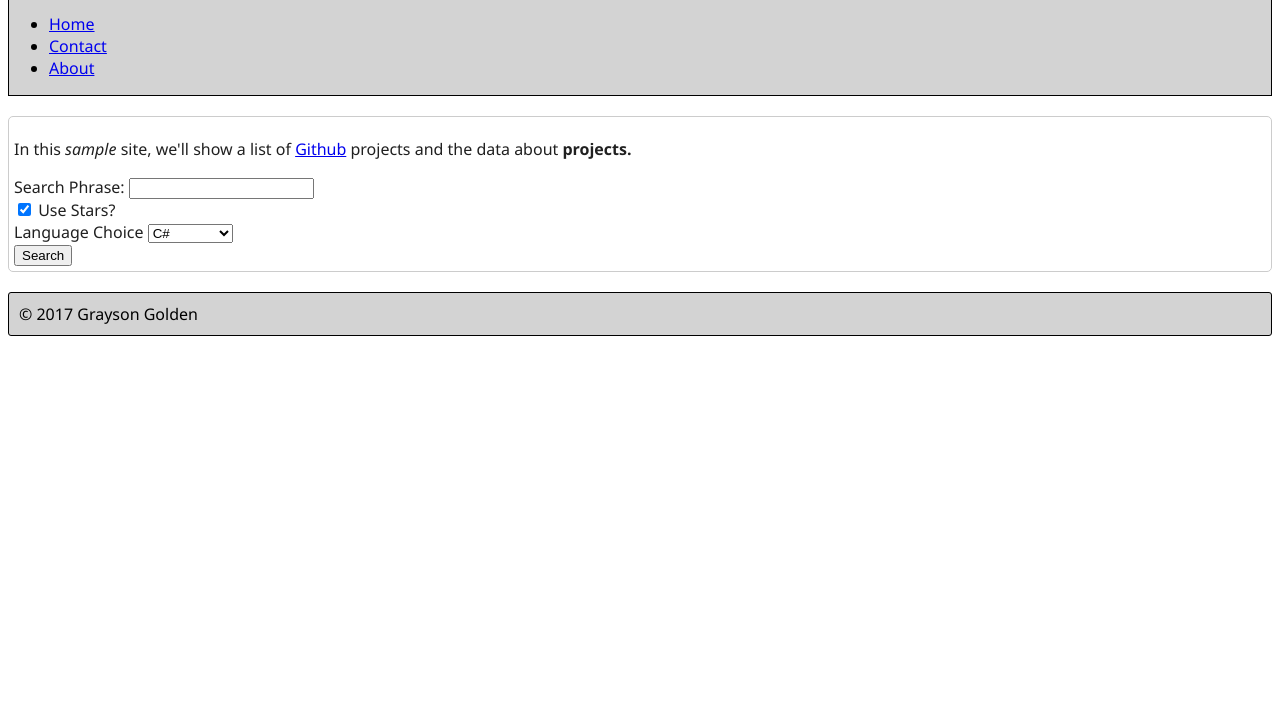
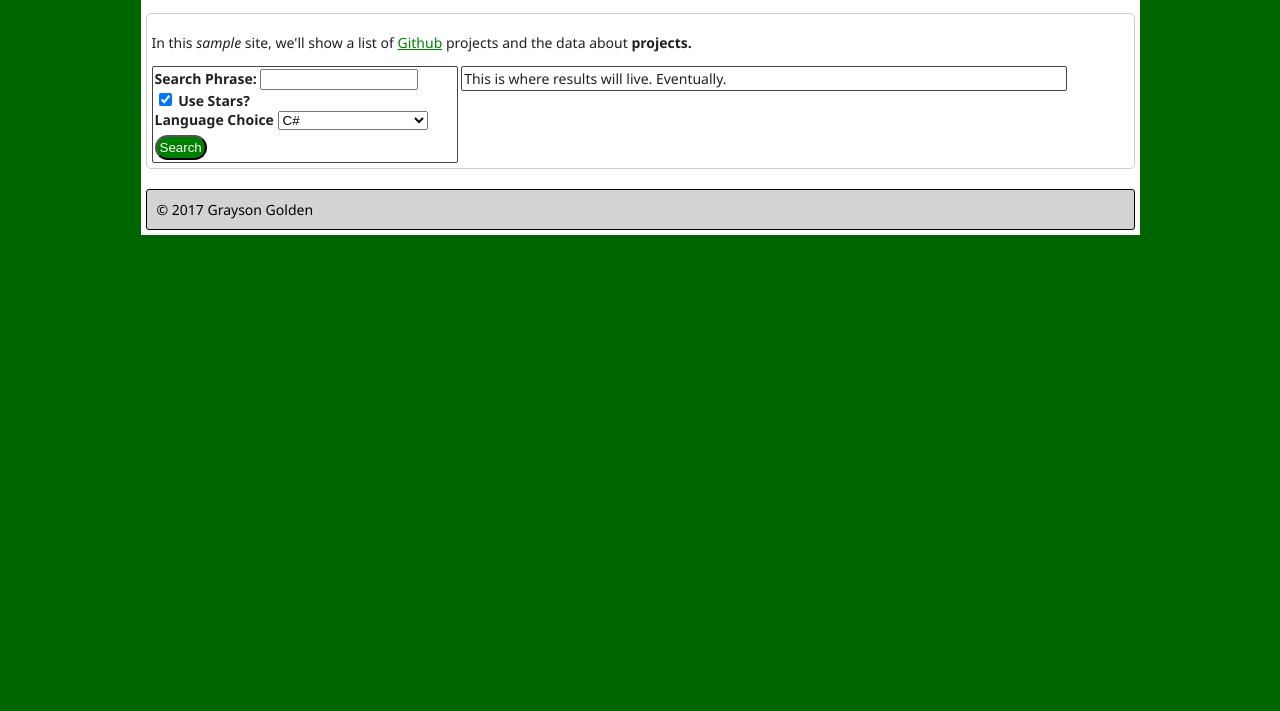
Before and after one commit to Gray-G/HtmlCssJsIntro, a plain HTML site: page Index.html in a window 1280 px wide. Shown: the part 89-800 px from the top of the page. Drawn offline with Linux system fonts and the light colour scheme.

Commit message:
Commit more CSS
Commits further styling to style.css.

```diff
--- a/Index.html
+++ b/Index.html
@@ -8,9 +8,8 @@
   <link rel="stylesheet" href="css/site.css" />
 </head>
 <body>
+  <div class="container">
     <header style="background-color: lightgray;">
-  <div><img src="img/logo.gif" /></div>
-  <div>This is a site to search Github for interesting projects.</div>
       <nav>
       <ul>
       <li><a href="/index.html">Home</a></li>
@@ -18,15 +17,17 @@
       <li><a href="/about.htmnl">About</a></li>
       </ul>
     </nav>
+    <div><img src="img/logo.gif" class="bordered-image" /></div>
+    <div>This is a site to search Github for interesting projects.</div>
     </header>
     <section id="main">
     <p>
       In this <em>sample</em> site, we'll show a list of <a href="http://github.com">Github</a> projects
       <span>and the data</span> about <strong>projects.</strong>
     </p>
-  <form action="http://wilder.azurewebsites.net/echo" method="POST">
+    <form action="http://wilder.azurewebsites.net/echo" method="POST" class="bordered-image simple-form">
       <label for="searchPhrase">Search Phrase:</label>
-    <input name="searchPhrase" id="searchPhrase"/><br/>
+      <input type="text" name="searchPhrase" id="searchPhrase"/><br/>
       <input type="checkbox" name="useStars" id="useStars" checked="true" /><label for="useStars"> Use Stars?<br/></label>
       <label for="languageChoice">Language Choice</label>
       <select name="languageChoice" id="languageChoice">
@@ -39,9 +40,13 @@
       <br/>
       <input type="submit" value="Search" />
     </form>
+    <div id="results" class="bordered-image">
+      This is where results will live. Eventually.
+    </div>
     </section>
     <footer>
       &copy; 2017 Grayson Golden
     </footer>
+  </div>
 </body>
 </html>
--- a/css/site.css
+++ b/css/site.css
@@ -12,6 +12,22 @@
 
   body {
   font-family: Segoe UI, Arial, Helvetics, sans-serif;
+  background-color: darkgreen;
+  font-size: 14px
+  }
+
+  a {
+    color: green;
+  }
+
+  html, body {
+      padding: 0;
+      margin: 0;
+  }
+
+  .bordered-image {
+    border: solid 1px #444;
+    border-radius: 2px;
   }
 
   #main {
@@ -21,3 +37,58 @@
     margin: 20px 0;
     padding: 5px;
   }
+
+  #results {
+      padding: 2px;
+      width: 600px;
+      display: inline-block;
+      vertical-align: top;
+  }
+
+  .simple-form {
+    padding: 2px;
+    width: 300px;
+    display: inline-block;
+    vertical-align: top;
+    /*
+    position: absolute;
+    top: 5px;
+    left: 5px;
+    */
+  }
+
+  .simple-form label {
+    font-weight: bold;
+  }
+
+  .simple-form input[type=text],
+  .simple-form select,
+  .simple-form input[type=password],
+  .simple-form textarea {
+    width: 150px;
+  }
+
+  .simple-form input[type=submit] {
+    background-color: green;
+    color: white;
+    border-radius: 15px;
+    padding: 3px;
+    margin-top: 5px;
+  }
+
+  .container {
+      width: 989px;
+      margin: 0 auto;
+      background-color: white;
+      padding: 5px;
+  }
+
+  header nav {
+    float: right;
+    margin-right: 5px;
+  }
+
+  header nav li {
+    display: inline;
+    font-size: 12px;
+  }
```
Lines whose indentation alone changed are shown as unchanged.
